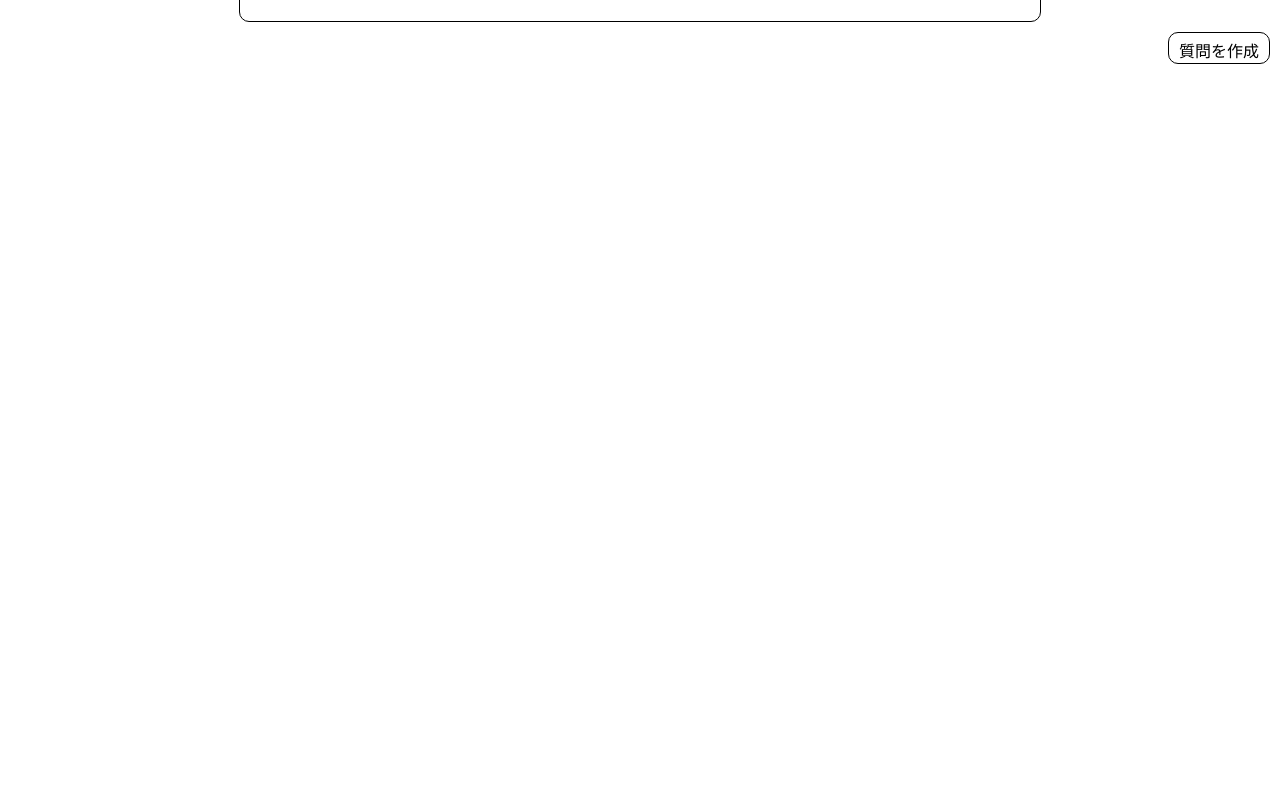
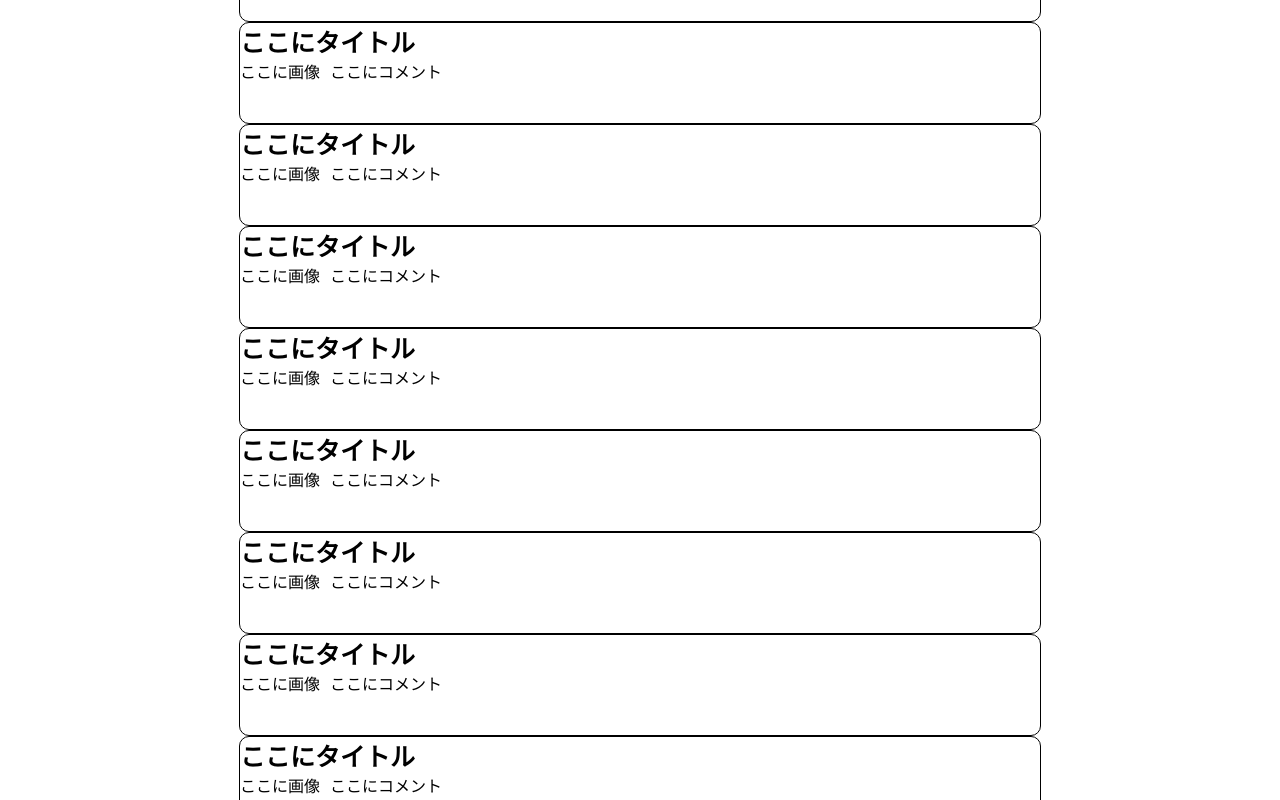
Before and after one commit to ut-code/mahjong, a React (Vite) app: page / in a window 1280 px wide. Shown: the part 260-1060 px from the top of the page. Before the commit the page ends 800 px from the top, so only its background shows below. Built offline with nearby package versions, Linux system fonts and the light colour scheme.

Commit message:
貫通問題を解決

```diff
--- a/src/pages/Home.tsx
+++ b/src/pages/Home.tsx
@@ -6,9 +6,18 @@ function Home() {
     <div>
     {/* データベースに存在する投稿の数だけCreatePreviewを呼ぶ操作 */}
     <Header/>
-    <CreatePreview></CreatePreview>
-     <CreatePostButton></CreatePostButton>
-     </div>
+    <CreatePreview/>
+    <CreatePreview/>
+    <CreatePreview/>
+    <CreatePreview/>
+    <CreatePreview/>
+    <CreatePreview/>
+    <CreatePreview/>
+    <CreatePreview/>
+    <CreatePreview/>
+    <CreatePreview/>
+    <CreatePostButton/>
+    </div>
     )
 }
 
--- a/src/styles/Header.css
+++ b/src/styles/Header.css
@@ -4,12 +4,13 @@
     width:100%;
     padding:10px;
     display: table;
-    box-shadow: #afafb0e4 0px 0px 4px 0px;
     /* position: fixed; */
 }
 
 .header_fixed {
     position: fixed;
+    background: white;
+    box-shadow: #afafb0e4 0px 0px 4px 0px;
 }
 
 .header_inner{
```
